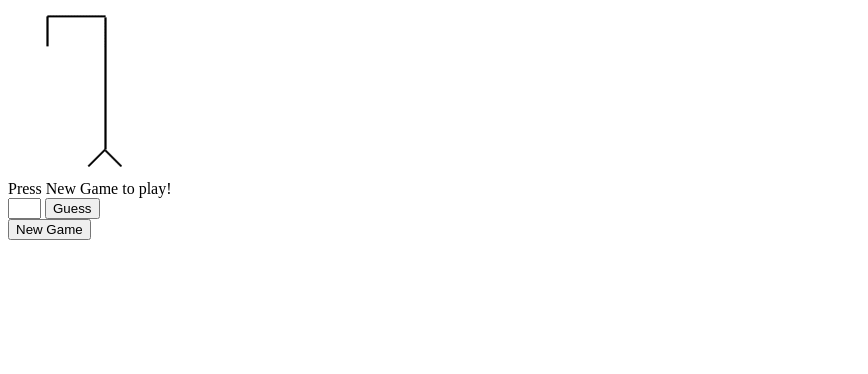
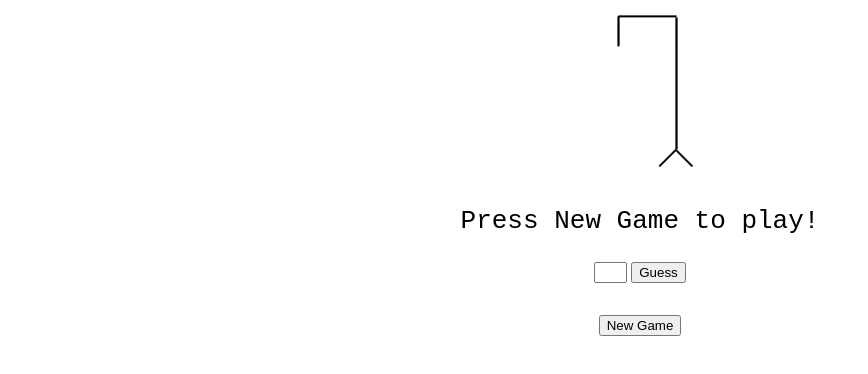
Before and after one commit to sxmsuwadee/88726059, a plain HTML site: page hangman/hangman.html in a window 1280 px wide. Shown: the whole page, without its empty margins (0-868 px from the left). Drawn offline with Linux system fonts and the light colour scheme.

Commit message:
initial hangman

```diff
--- a/hangman/css/hangman.css
+++ b/hangman/css/hangman.css
@@ -1,4 +1,4 @@
-hangman.css
+
 body{
     text-align: center;
 }
--- a/hangman/hangman.html
+++ b/hangman/hangman.html
@@ -2,7 +2,7 @@
 <html lang="en">
 <head>
     <title>Hangman</title>
-    <link href="css/hangman.css" type="text/css" rel="styesheet "/>
+    <link rel="stylesheet" href="css/hangman.css">
     <script src="js/hangman.js" type="text/javascript"></script>
 </head>
 <body>
```
